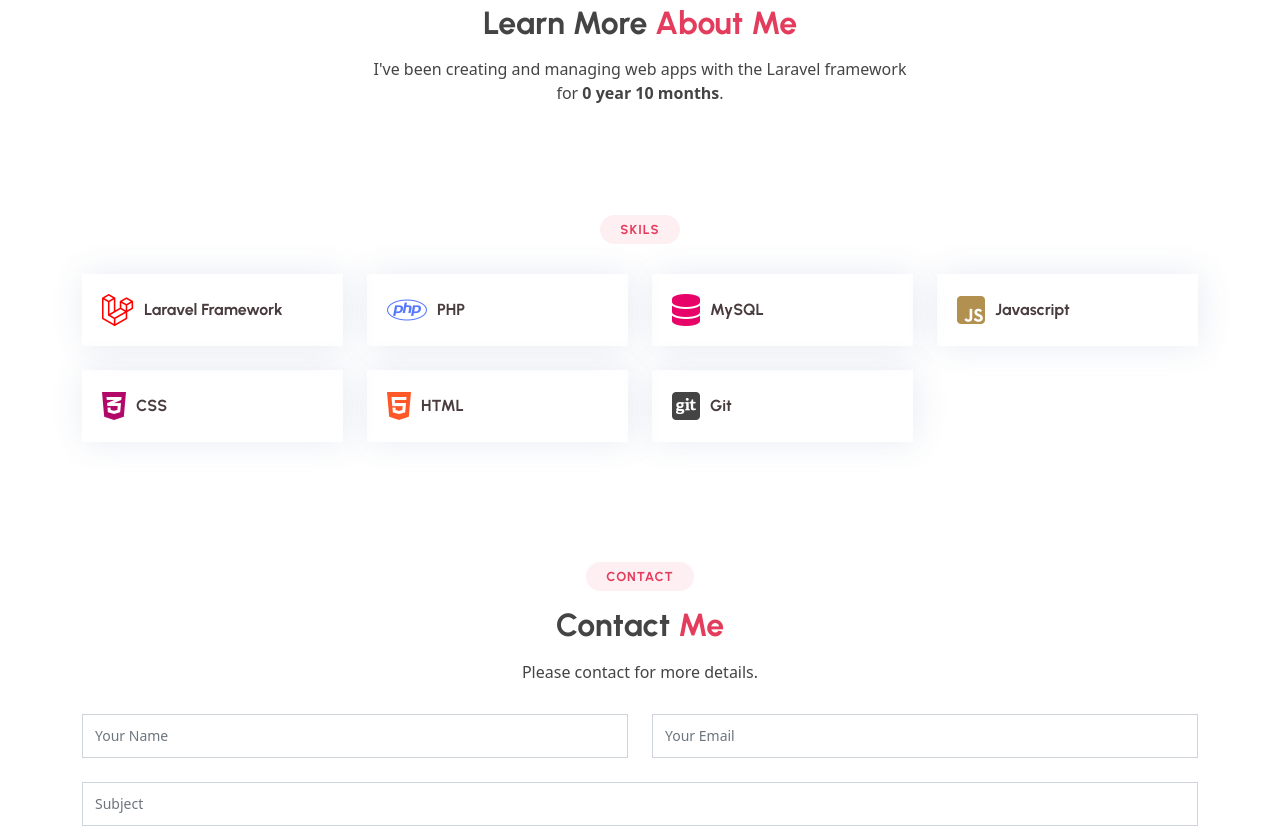
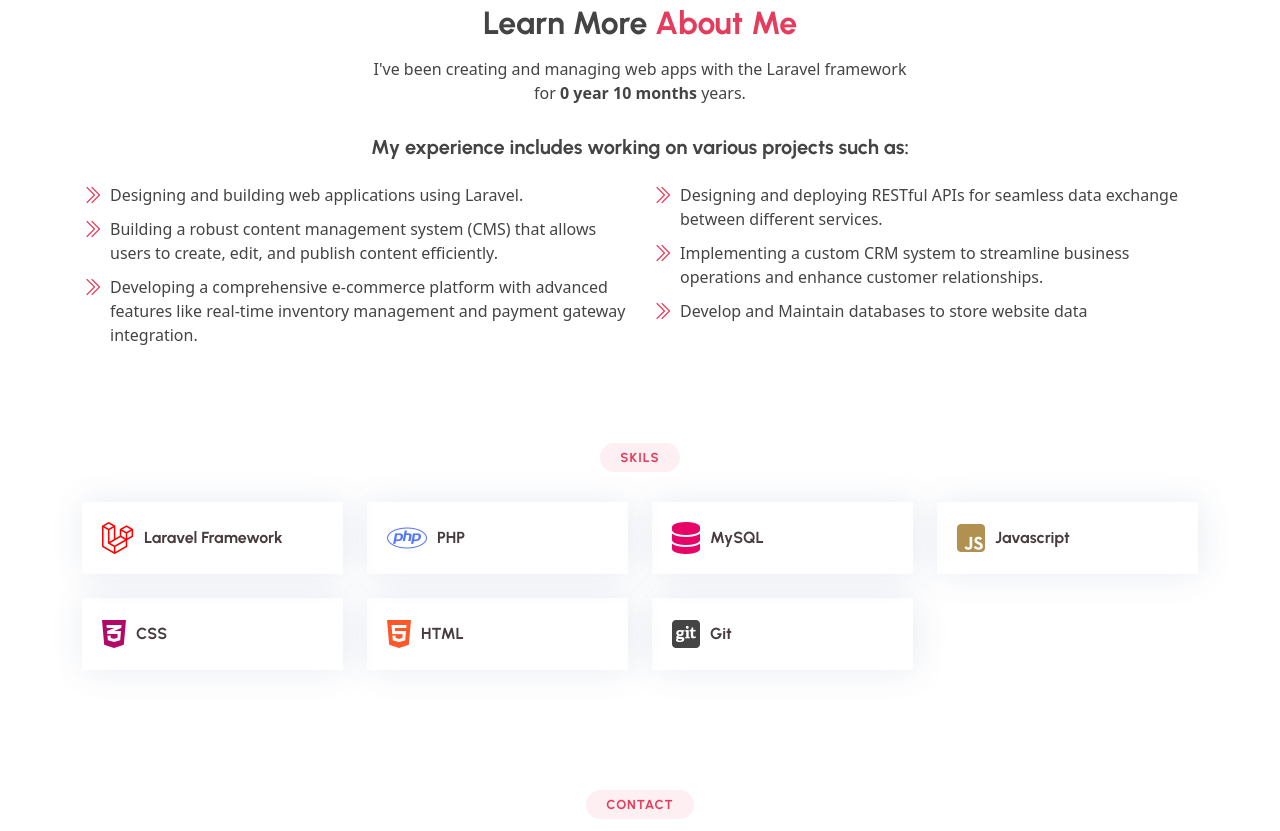
Before and after one commit to Vignesh-Jothi/portfolio, a plain HTML site: page index.html in a window 1280 px wide. Shown: the part 900-1731 px from the top of the page. Drawn offline with nearby package versions, Linux system fonts and the light colour scheme.

Commit message:
feat : added experience section

```diff
--- a/index.html
+++ b/index.html
@@ -63,8 +63,33 @@
           <h2>About</h2>
           <h3>Learn More <span>About Me</span></h3>
           <p>I've been creating and managing web apps with the Laravel framework for
-            <strong id="experience"></strong>.
+            <strong id="experience"></strong> years.
           </p>
+        </div>
+        <div class="row content">
+          <h5 class="text-center mb-4">My experience includes working on various projects such as:</h5>
+          <div class="col-lg-6">
+            <ul>
+              <li><i class="bi bi-chevron-double-right"></i> Designing and building web applications using Laravel.
+              </li>
+              <li><i class="bi bi-chevron-double-right"></i> Building a robust content management system (CMS) that allows users to create, edit, and publish content efficiently.
+              </li>
+              <li><i class="bi bi-chevron-double-right"></i> Developing a comprehensive e-commerce platform with advanced features like real-time inventory management and payment gateway integration.
+              </li>
+
+            </ul>
+          </div>
+          <div class="col-lg-6">
+            <ul>
+
+              <li><i class="bi bi-chevron-double-right"></i> Designing and deploying RESTful APIs for seamless data exchange between different services.
+              </li>
+              <li><i class="bi bi-chevron-double-right"></i> Implementing a custom CRM system to streamline business operations and enhance customer relationships.
+              </li>
+              <li><i class="bi bi-chevron-double-right"></i> Develop and Maintain databases to store website data
+              </li>
+            </ul>
+          </div>
         </div>
 
       </div>
```
